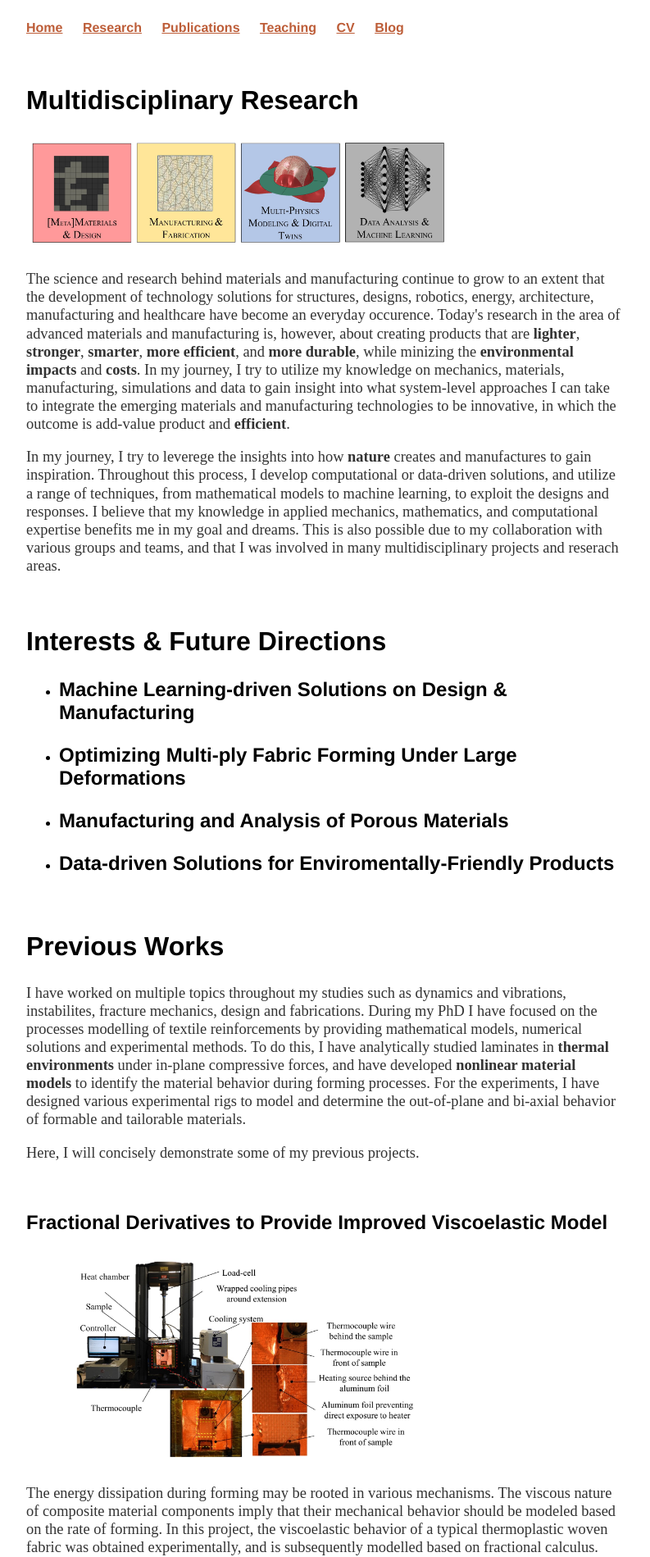
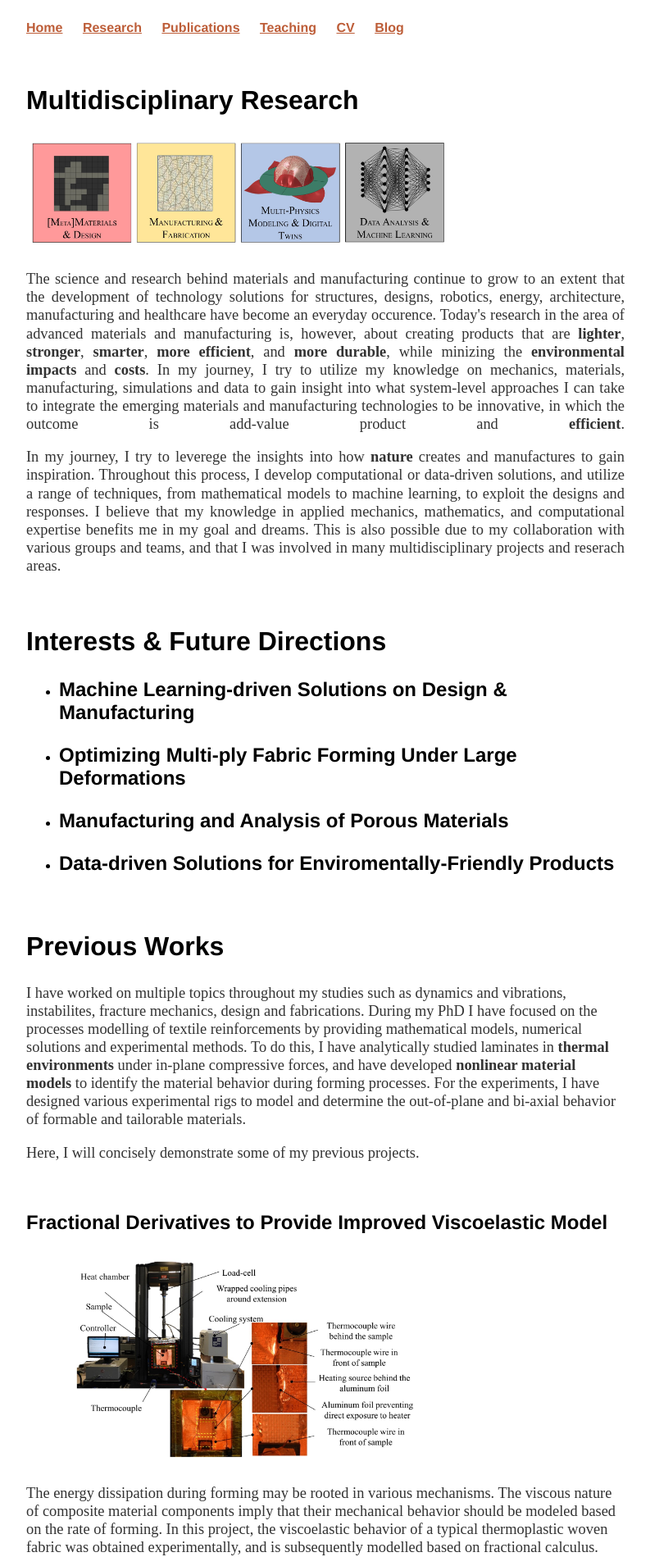
Before and after one commit to rsourki/rsourki.github.io, a Jekyll site: the page built from research/index.html, in a window 1280 px wide. Shown: the top 1899 px of the page at 82% size, without its empty margins (218-1011 px from the left). Built offline with Jekyll 4.4.1, drawn with Linux system fonts in a browser that asks for light colours.

Commit message:
Update index.html

```diff
--- a/research/index.html
+++ b/research/index.html
@@ -8,6 +8,7 @@ title: Research - Reza Sourki Webpage
 	<img src = "/img/rs_0.jpg"
  	alt = "RS_0"
  	class = "responsive-img"/>
+	<div class="c">
 	<p>The science and research behind materials and manufacturing continue to grow
 	to an extent that the development of technology solutions for structures, designs, robotics, energy, architecture,
 	manufacturing and healthcare have become an everyday occurence.
@@ -21,6 +22,7 @@ title: Research - Reza Sourki Webpage
 	I believe that my knowledge in applied mechanics, mathematics, and computational expertise benefits me in my goal and dreams. This is also possible
 	due to my collaboration with various groups and teams, and that I was involved in many multidisciplinary projects and reserach areas.
 	</p>
+	</div>
 	<br>
 	<h2>Interests & Future Directions</h2>
 	<ul>
```
